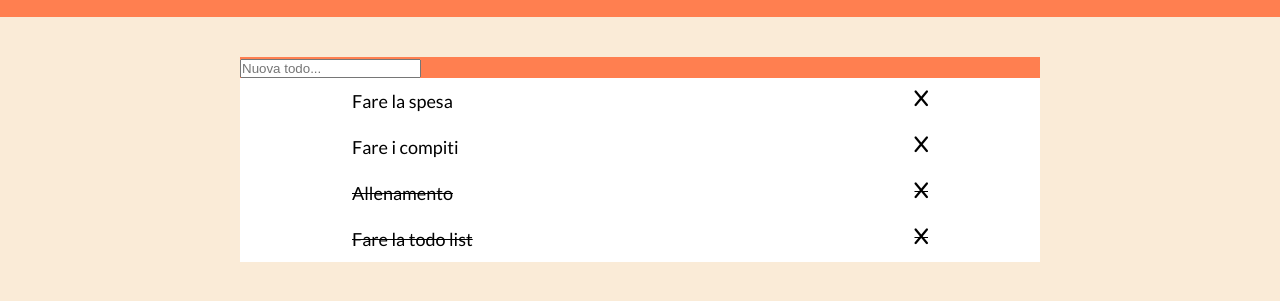
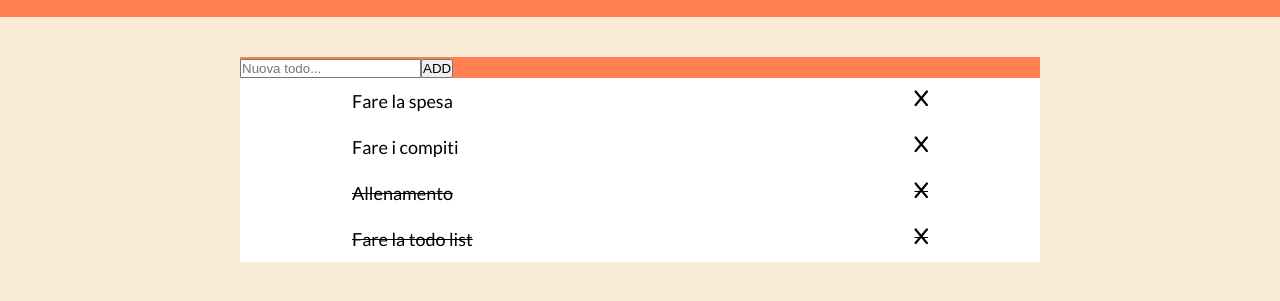
Before and after one commit to MattiaBologna/vue-todolist, a plain HTML site: page index.html in a window 1280 px wide. Shown: the part 71-372 px from the top of the page. Drawn offline with nearby package versions, Linux system fonts and the light colour scheme.

Commit message:
Add: add button

```diff
--- a/index.html
+++ b/index.html
@@ -25,6 +25,7 @@
                 <div class="todo__container">
                     <div class="card__header">
                         <input v-model.trim="todoInput" type="text" placeholder="Nuova todo..." @keyup.enter="addTodo">
+                        <button @click="addTodo">ADD</button>
                     </div>
                     <div class="card__body">
                         <ul class="todo__list">
--- a/js/app.js
+++ b/js/app.js
@@ -27,7 +27,6 @@
     methods: {
         addTodo() {
             if (this.todoInput !== '') {
-                console.log(this.todoInput)
                 const newTodo = {
                     text: this.todoInput,
                     done: false
```
